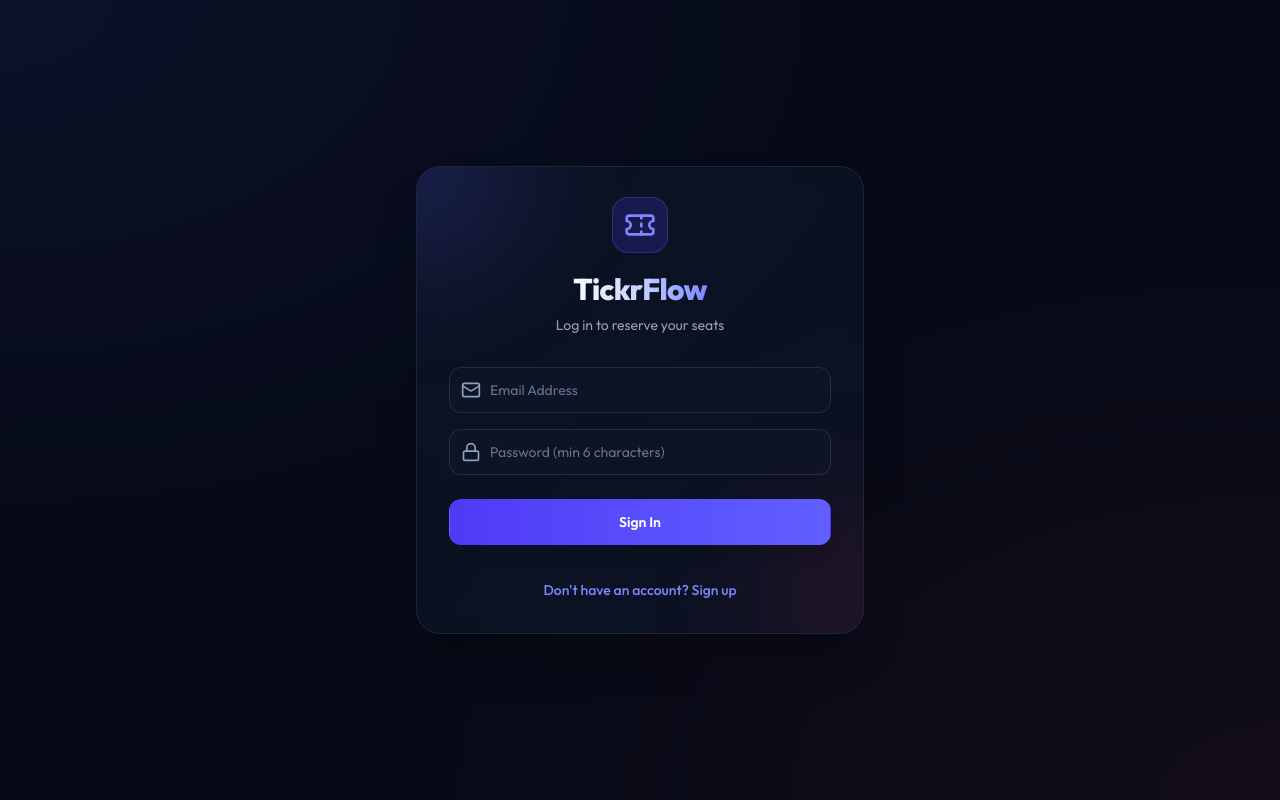
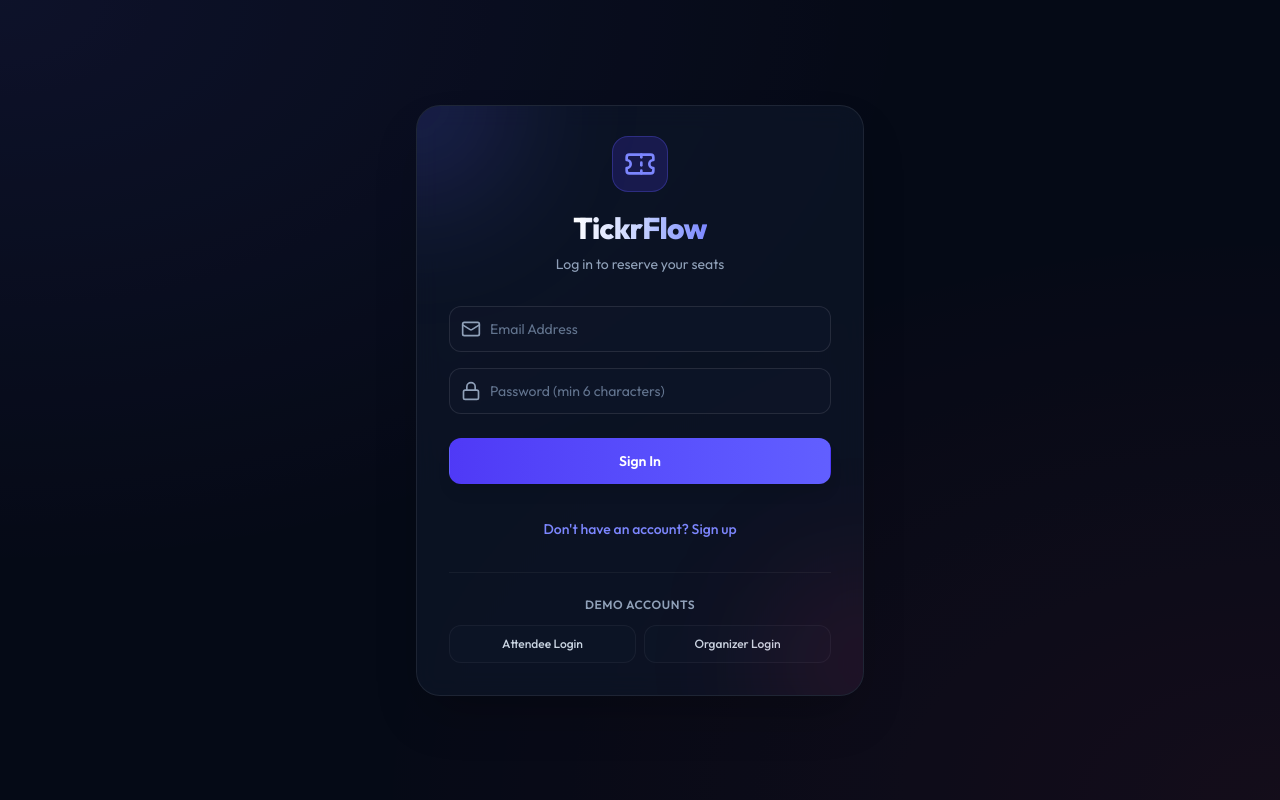
Before and after one commit to Suryacodeshere/TickrFlow, a Next.js app in the folder frontend/: page /login in a window 1280 px wide. Built offline with nearby package versions, Linux system fonts and the light colour scheme; no server answers.

Commit message:
feat: add quick demo credentials buttons to login page

```diff
--- a/frontend/src/app/login/page.tsx
+++ b/frontend/src/app/login/page.tsx
@@ -199,6 +199,35 @@
             {isLogin ? "Don't have an account? Sign up" : 'Already have an account? Sign in'}
           </button>
         </div>
+
+        {/* Quick Demo Login Credentials */}
+        <div className="mt-8 pt-6 border-t border-white/5 space-y-3">
+          <p className="text-xs font-semibold text-slate-400 uppercase tracking-wider text-center">Demo Accounts</p>
+          <div className="grid grid-cols-2 gap-2 text-xs">
+            <button
+              type="button"
+              onClick={() => {
+                setEmail('attendee@tickrflow.com');
+                setPassword('password123');
+                setIsLogin(true);
+              }}
+              className="py-2.5 px-3 rounded-xl border border-white/5 bg-slate-900/40 text-slate-300 hover:bg-slate-900 hover:text-white hover:border-indigo-500/20 text-center transition-all cursor-pointer font-medium"
+            >
+              Attendee Login
+            </button>
+            <button
+              type="button"
+              onClick={() => {
+                setEmail('organizer@tickrflow.com');
+                setPassword('password123');
+                setIsLogin(true);
+              }}
+              className="py-2.5 px-3 rounded-xl border border-white/5 bg-slate-900/40 text-slate-300 hover:bg-slate-900 hover:text-white hover:border-indigo-500/20 text-center transition-all cursor-pointer font-medium"
+            >
+              Organizer Login
+            </button>
+          </div>
+        </div>
       </div>
     </div>
   );
```
